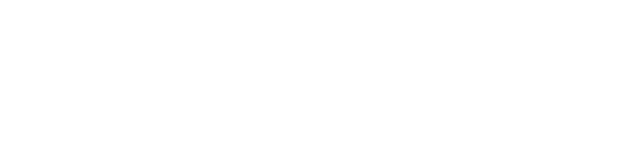
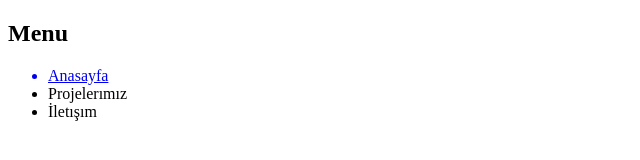
Before and after one commit to atakandoralp/WebsiteDersleri, a plain HTML site: page Ders2/index.html in a window 1280 px wide. Shown: the whole page, without its empty margins (0-640 px from the left). Drawn offline with Linux system fonts and the light colour scheme.

Commit message:
Menu eklendi

```diff
--- a/Ders2/index.html
+++ b/Ders2/index.html
@@ -8,5 +8,15 @@
 </head>
 <body>
 
+    <h2>Menu</h2>
+
+    <ul>
+
+       <a href="http://www.doralp.com.tr/"><li>Anasayfa</li></a>
+        <li>Projelerımız</li>
+        <li>İletışım</li>
+
+    </ul>
+
 </body>
 </html>
```
